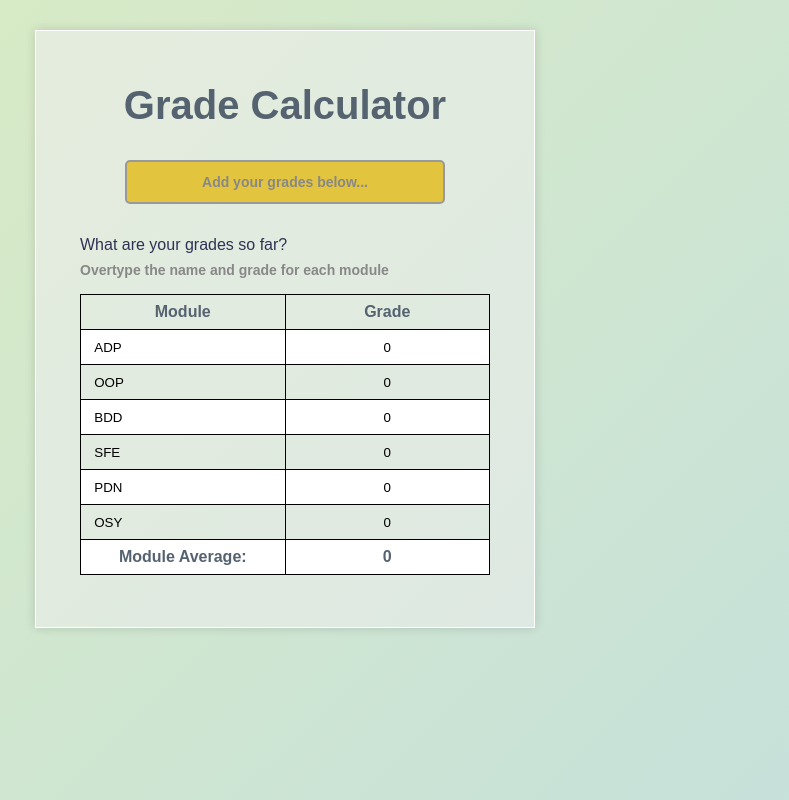
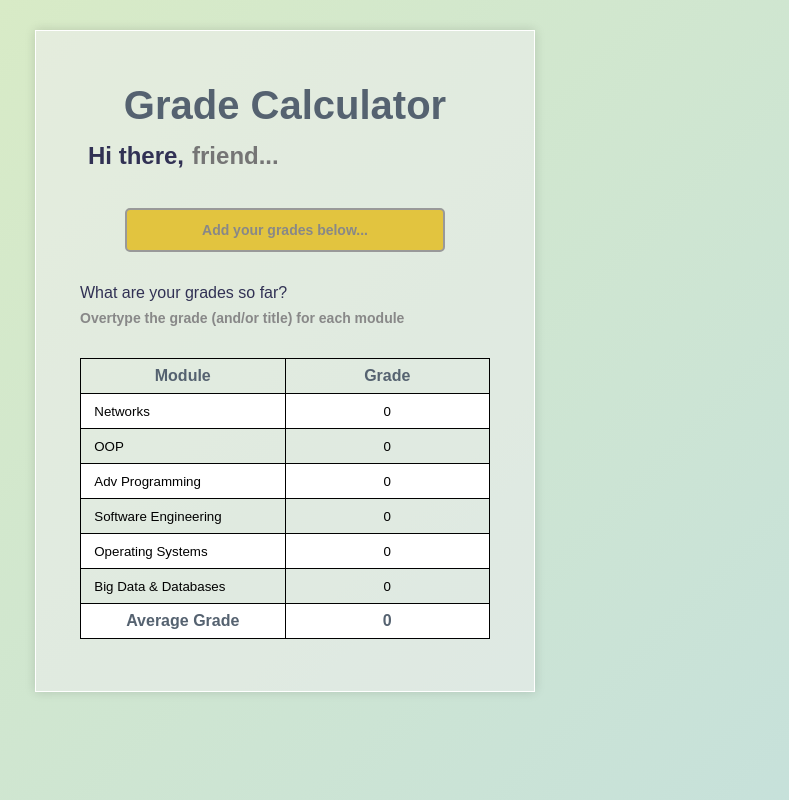
Before and after one commit to tj2904/vue-grade-calculator, a Vue app: page / in a window 1280 px wide. Shown: the whole page, without its empty margins (355-1144 px from the left). Built offline with nearby package versions, Linux system fonts and the light colour scheme; the HTML template or start-up script is replaced by a standard one.

Commit message:
stores name and results to localStorage

```diff
--- a/src/App.vue
+++ b/src/App.vue
@@ -4,99 +4,45 @@
 
 		<section class="heading">
 			<h1>Grade Calculator</h1>
-			<!-- <h2 class="welcome">
-				Hi there, <input type="text" id="name" placeholder="<Name here>" v-model="user_name">
-			</h2> -->
+			<h2 class="welcome">
+				Hi there, <input type="text" id="name" placeholder="friend..." v-model="user_name">
+			</h2>
 		</section>
 		<section class="result">
-			<h2 v-if="averageGrade >= 70"> 1st Class!</h2>
-			<h2 v-else-if="averageGrade >= 60"> 2nd Class (2:1)</h2>
-			<h2 v-else-if="averageGrade >= 50"> 2nd Class (2:2)</h2>
-			<h2 v-else-if="averageGrade >= 40"> 3rd Class</h2>
-			<h2 v-else-if="averageGrade >= 1"> Fail</h2>
+			<h2 v-if="avg >= 70"> 1st Class!</h2>
+			<h2 v-else-if="avg >= 60"> 2nd Class (2:1)</h2>
+			<h2 v-else-if="avg >= 50"> 2nd Class (2:2)</h2>
+			<h2 v-else-if="avg >= 40"> 3rd Class</h2>
+			<h2 v-else-if="avg >= 1"> Fail</h2>
 			<h4 v-else>Add your grades below...</h4>
 
 		</section>
 
 		<section class="grade-list">
 			<h3>What are your grades so far?</h3>
-			<h4>Overtype the name and grade for each module</h4>
-			<div class="list" id="grade-list">
-				<div class="grade-content">
-					<form id="add-grade">
-						<table class="table">
+			<h4>Overtype the grade (and/or title) for each module</h4>
+		</section>
 
+		<section>
+			<table>
 				<tr>
 					<th>Module</th>
 					<th>Grade</th>
 				</tr>
-							<tr>
-								<td> <input type="text" name="module_name" id="mod1_input_name" placeholder="ADP"
-										v-model="mod1_input_name" /></td>
-								<td> <input class="grade-entry
-							" type="text" name="module_grade" id="mod1_input_grade" placeholder="0" v-model.number="mod1_input_grade" />
-								</td>
-							</tr>
-
-							<tr>
-								<td> <input type="text" name="module_name" id="mod2_input_name"
-										v-model="mod2_input_name" /></td>
-								<td> <input class="grade-entry
-							" type="text" name="module_grade" id="mod2_input_grade" v-model.number="mod2_input_grade" /></td>
+				<tr v-for="(result, index) in results" :class="[`index--${index}`]" v-bind:key="index">
+					<td><input class="mod-entry" v-model="result.modName"></td>
+					<td><input class="grade-entry modGrade" v-model.number="result.modGrade"></td>
 				</tr>
 				<tr>
-								<td> <input type="text" name="module_name" id="mod3_input_name"
-										v-model="mod3_input_name" />
-								</td>
-								<td> <input class="grade-entry
-							" type="text" name="module_grade" id="mod3_input_grade" v-model.number="mod3_input_grade" /></td>
-							</tr>
-							<tr>
-								<td> <input type="text" name="module_name" id="mod4_input_name"
-										v-model="mod4_input_name" />
-								</td>
-								<td> <input class="grade-entry
-							" type="text" name="module_grade" id="mod4_input_grade" v-model.number="mod4_input_grade" /></td>
-							</tr>
-							<tr>
-								<td> <input type="text" name="module_name" id="mod5_input_name"
-										v-model="mod5_input_name" />
-								</td>
-								<td> <input class="grade-entry
-							" type="text" name="module_grade" id="mod5_input_grade" v-model.number="mod5_input_grade" /></td>
-							</tr>
-							<tr>
-								<td> <input type="text" name="module_name" id="mod6_input_name"
-										v-model="mod6_input_name" />
-								</td>
-								<td> <input class="grade-entry
-							" type="text" name="module_grade" id="mod6_input_grade" v-model.number="mod6_input_grade" />
-								</td>
-							</tr>
-							<tr>
-								<td>Module Average:</td>
-								<td> {{ avgGrade =
-										Math.round((mod1_input_grade + mod2_input_grade +
-											mod3_input_grade + mod4_input_grade +
-											mod5_input_grade + mod6_input_grade) / 6)
-								}}
-								</td>
+					<td>Average Grade</td>
+					<td> {{ avg }} </td>
 				</tr>
 			</table>
+		</section>
 
-					</form>
-				</div>
-			</div>
-		</section>
 		<footer>
 			<a href="https://github.com/tj2904/vue-grade-calculator"><i class="fa fa-github"></i></a>
 		</footer>
-		<!-- <GradesInput v-model.number="avgGrade" />
-<GradesInput v-model.number="avgGrade" />
-<GradesInput v-model.number="avgGrade" />
-<GradesInput v-model.number="avgGrade" />
-<GradesInput v-model.number="avgGrade" />
-<GradesInput v-model.number="avgGrade" /> -->
 
 	</main>
 
@@ -108,32 +54,44 @@ export default {
 
 	data() {
 		return {
-			mod1_input_name: "ADP",
-			mod2_input_name: "OOP",
-			mod3_input_name: "BDD",
-			mod4_input_name: "SFE",
-			mod5_input_name: "PDN",
-			mod6_input_name: "OSY",
-			mod1_input_grade: 0,
-			mod2_input_grade: 0,
-			mod3_input_grade: 0,
-			mod4_input_grade: 0,
-			mod5_input_grade: 0,
-			mod6_input_grade: 0,
-			avgGrade: 0,
-			user_name: ""
+
+			user_name: "",
+
+			results: [
+				{ modName: "Networks", modGrade: 0 },
+				{ modName: "OOP", modGrade: 0 },
+				{ modName: "Adv Programming", modGrade: 0 },
+				{ modName: "Software Engineering", modGrade: 0 },
+				{ modName: "Operating Systems", modGrade: 0 },
+				{ modName: "Big Data & Databases", modGrade: 0 }
+			],
 
 		}
 	},
 	computed: {
-		averageGrade: function () {
-			return Math.round((this.mod1_input_grade + this.mod2_input_grade +
-				this.mod3_input_grade + this.mod4_input_grade +
-				this.mod5_input_grade + this.mod6_input_grade) / 6)
+		avg() {
+			return Math.round(this.results.reduce((a, b) => a + b.modGrade, 0) / this.results.length);
+		}
+	},
+	watch: {
+		user_name(newName) { localStorage.setItem('user_name', newName) },
+		results: {
+			handler() {
+				localStorage.setItem('results', JSON.stringify(this.results))
+			},
+			deep: true
+		}
+	},
+
+	mounted() {
+		if (localStorage.user_name) {
+			this.user_name = localStorage.user_name;
+		}
+		if (localStorage.getItem("results")) {
+			this.results = JSON.parse(localStorage.getItem("results"));
 		}
 	}
 }
-
 
 </script>
 
@@ -143,7 +101,6 @@ export default {
 	padding: 0;
 	box-sizing: border-box;
 	font-family: 'montserrat', sans-serif;
-
 }
 
 html {
@@ -166,8 +123,8 @@ button {
 	appearance: none;
 	border: none;
 	outline: none;
-	background: none;
 	cursor: initial;
+	background: inherit;
 }
 
 section {
```
Also changed, not shown: 1 other file (tests, documents, lock files or other folders). Lines whose indentation alone changed are shown as unchanged.
